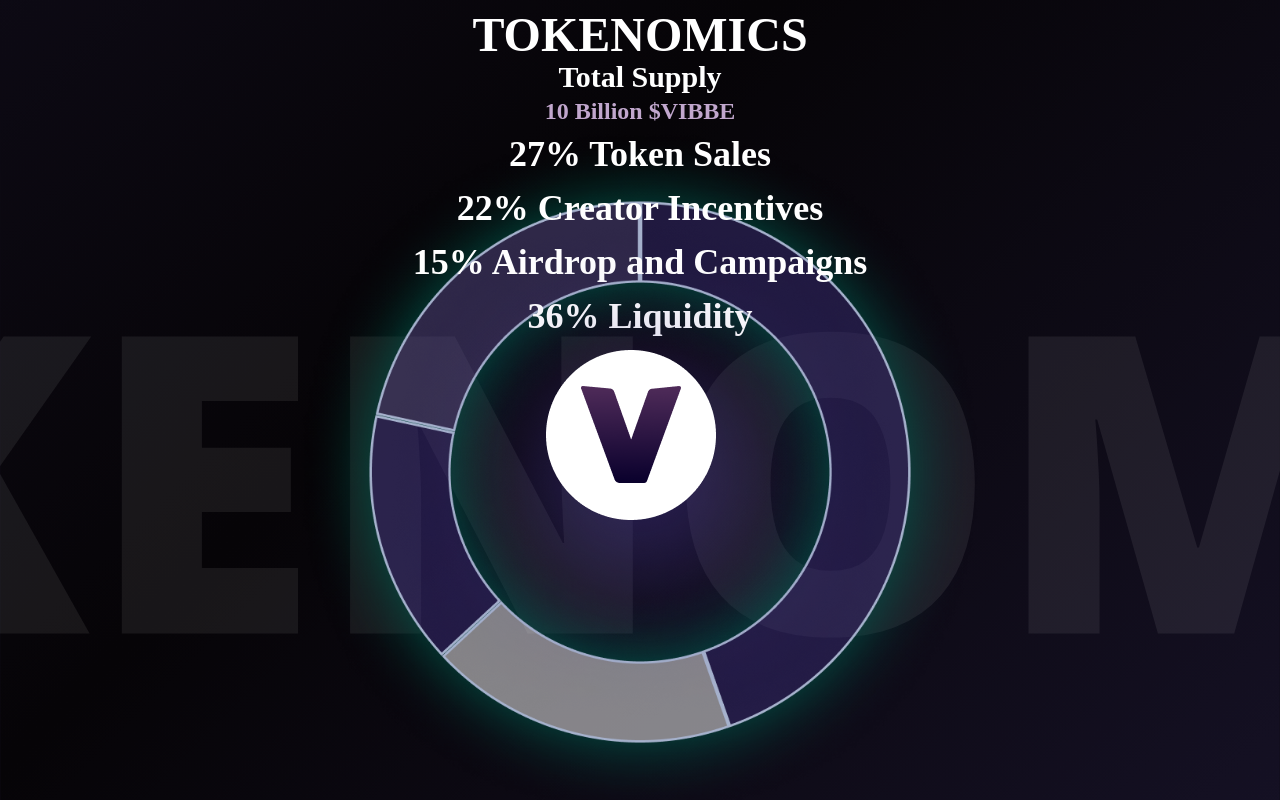
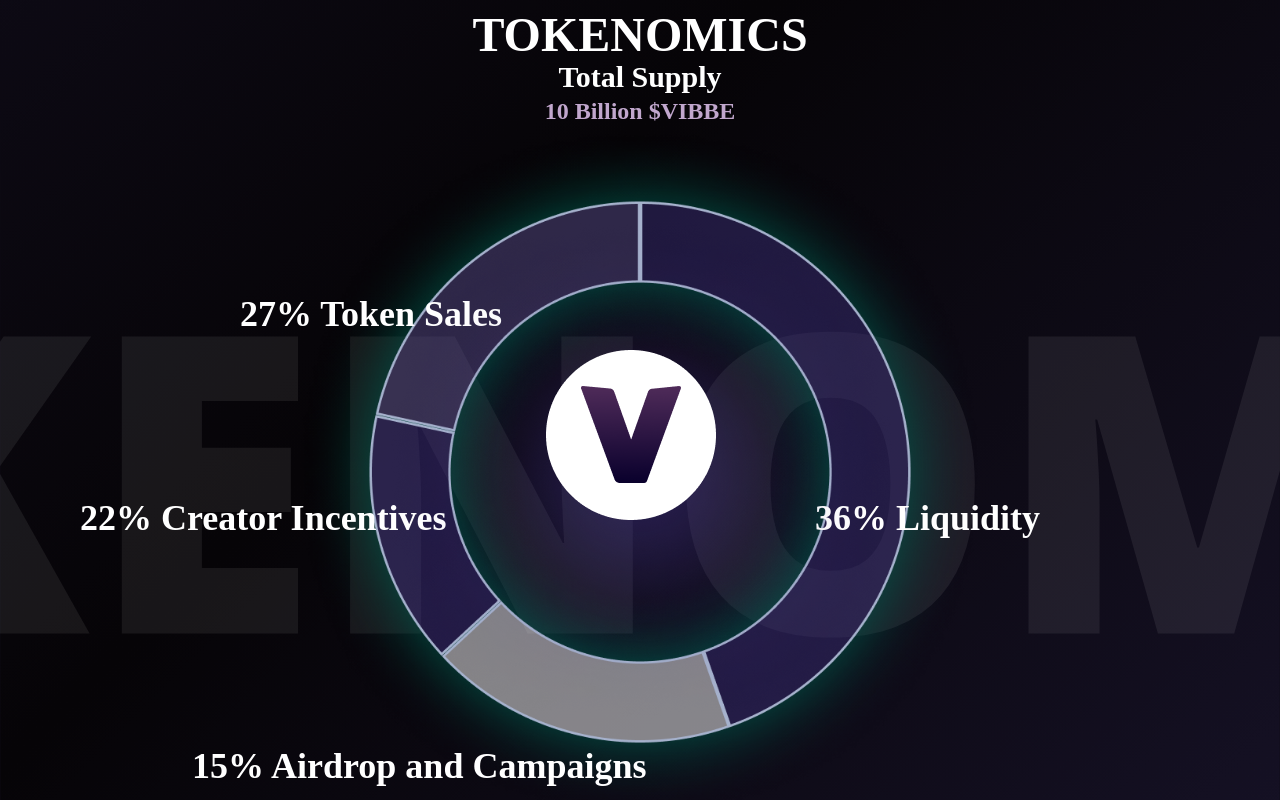
Before and after one commit to joshuaedo/vibbe, a plain HTML site: page index.html in a window 1280 px wide. Shown: the part 3920-4720 px from the top of the page. Drawn offline with nearby package versions, Linux system fonts and the light colour scheme; a web font is replaced by a local one.

Commit message:
finish desktop tokenomics section

```diff
--- a/index.html
+++ b/index.html
@@ -189,10 +189,10 @@
         <div class="tokenomics-graph h-[43.125rem] relative">
           <p class="section-bg-title">TOKENOMICS</p>
           <img src="../public/images/second-logo.png" alt="second-logo" class="section-logo" />
-          <div class="toke-text">27% Token Sales</div>
-          <div class="toke-text">22% Creator Incentives</div>
-          <div class="toke-text">15% Airdrop and Campaigns</div>
-          <div class="toke-text">36% Liquidity </div>
+          <div class="toke-text absolute top-[10rem] left-[15rem]">27% Token Sales</div>
+          <div class="toke-text absolute bottom-[17rem] left-[5rem]">22% Creator Incentives</div>
+          <div class="toke-text absolute bottom-[1.5rem] left-[12rem]">15% Airdrop and Campaigns</div>
+          <div class="toke-text absolute bottom-[17rem] right-[15rem]">36% Liquidity </div>
         </div>
       </div>
     </section>
--- a/styles/index.css
+++ b/styles/index.css
@@ -43,6 +43,18 @@ body {
 
 /* Hide scrollbar for Chrome, Safari and Opera */
 body::-webkit-scrollbar {
+  display: none;
+}
+
+section {
+  /* Hide scrollbar for IE, Edge and Firefox */
+  -ms-overflow-style: none;
+  /* IE and Edge */
+  scrollbar-width: none;
+  /* Firefox */
+}
+
+section::-webkit-scrollbar {
   display: none;
 }
 
```
